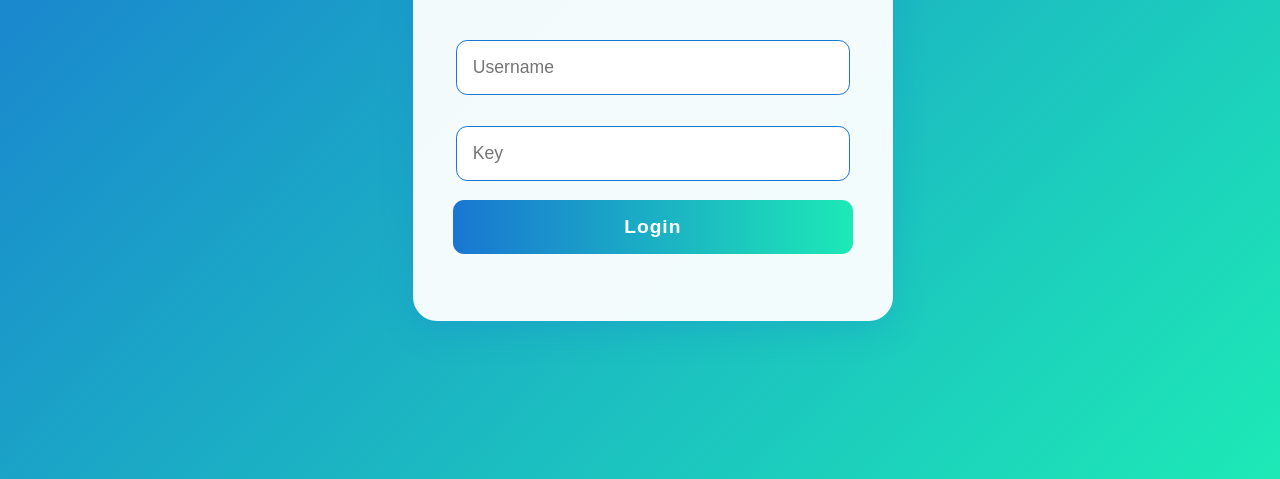
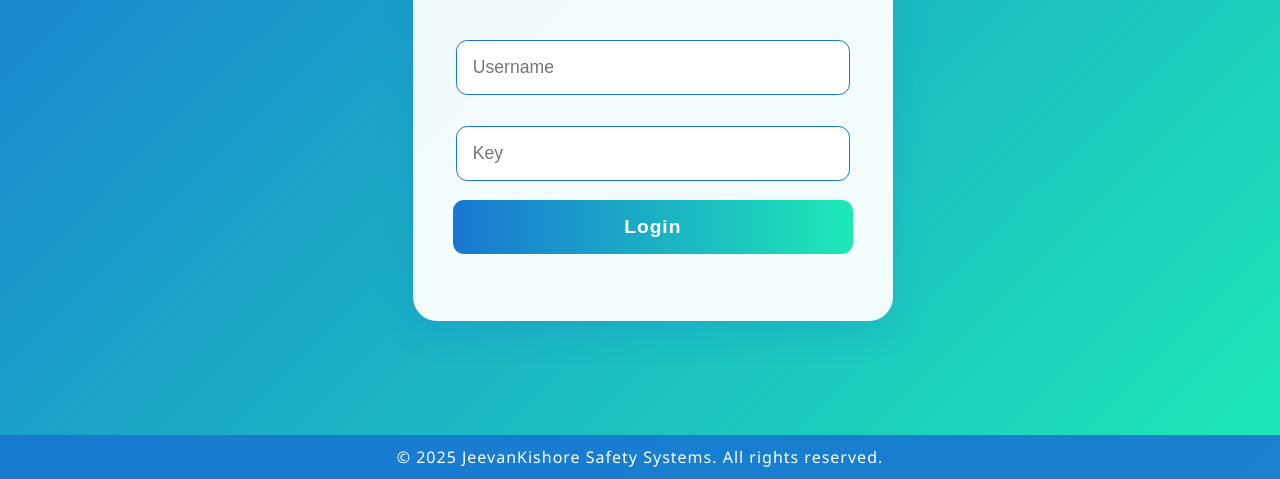
Before and after one commit to jeevan123-craz/1, a plain HTML site: page index.html in a window 1280 px wide. Shown: the part 321-800 px from the top of the page. Drawn offline with Linux system fonts and the light colour scheme.

Commit message:
Update index.html

```diff
--- a/index.html
+++ b/index.html
@@ -113,6 +113,9 @@
     }
   });
   </script>
+   <footer style="position: fixed; bottom: 0; left: 0; width: 100vw; background: rgba(25, 118, 210, 0.9); color: #fff; text-align: center; padding: 0.7rem 0; font-size: 1rem; letter-spacing: 1px; z-index: 10;">
+    &copy; 2025 JeevanKishore Safety Systems. All rights reserved.
+  </footer>
 </body>
 
 </html>
```
